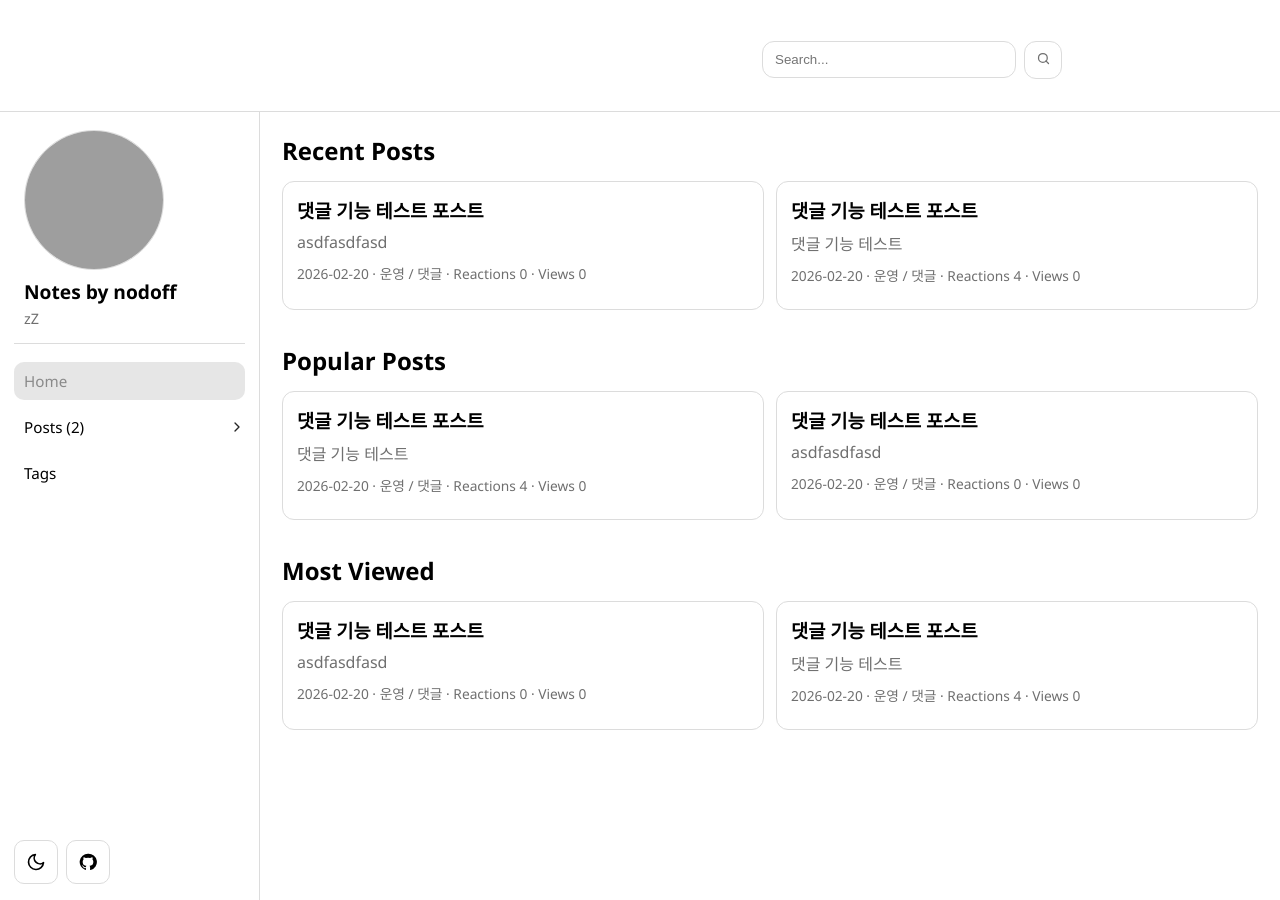
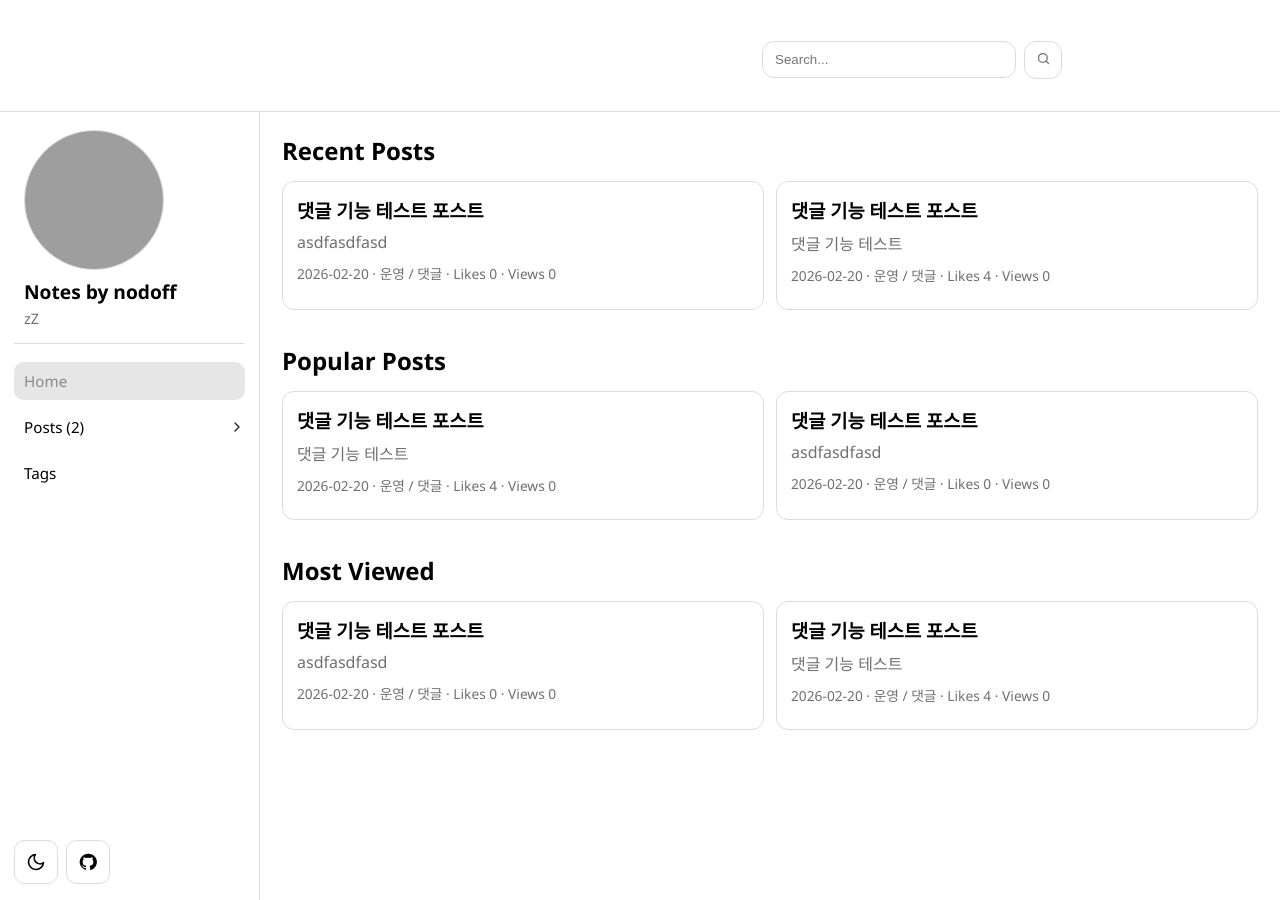
Before and after one commit to nodoff365/nodoff365.github.io, a Jekyll site: the page built from index.html, in a window 1280 px wide. Built offline with Jekyll 4.4.1, drawn with Linux system fonts in a browser that asks for light colours; the list of posts is cut into pages by our own code; comment, search, counter and statistics services are not loaded; grey boxes are pictures that could not be loaded.

Commit message:
rename reactions label to likes

```diff
--- a/_includes/post-card.html
+++ b/_includes/post-card.html
@@ -8,7 +8,7 @@
     <span>&middot;</span>
     <span>{{ include.post.categories[0] }} / {{ include.post.categories[1] }}</span>
     <span>&middot;</span>
-    <span data-reaction-count data-post-url="{{ include.post.url }}" data-post-slug="{{ include.post.slug }}">Reactions 0</span>
+    <span data-reaction-count data-post-url="{{ include.post.url }}" data-post-slug="{{ include.post.slug }}">Likes 0</span>
     <span>&middot;</span>
     <span data-view-count data-post-url="{{ include.post.url }}">Views 0</span>
   </p>
--- a/_layouts/post.html
+++ b/_layouts/post.html
@@ -12,7 +12,7 @@ layout: default
         <span>&middot;</span>
         <span>{{ page.author | default: site.author.name }}</span>
         <span>&middot;</span>
-        <span data-reaction-count data-post-url="{{ page.url }}" data-post-slug="{{ page.slug }}">Reactions 0</span>
+        <span data-reaction-count data-post-url="{{ page.url }}" data-post-slug="{{ page.slug }}">Likes 0</span>
         <span>&middot;</span>
         <span data-view-count data-post-url="{{ page.url }}">Views 0</span>
       </p>
--- a/assets/js/main.js
+++ b/assets/js/main.js
@@ -335,7 +335,7 @@
             <span>&middot;</span>
             <span>${categoryText}</span>
             <span>&middot;</span>
-            <span data-reaction-count data-post-url="${safeUrl}" data-post-slug="${safeSlug}">Reactions 0</span>
+            <span data-reaction-count data-post-url="${safeUrl}" data-post-slug="${safeSlug}">Likes 0</span>
             <span>&middot;</span>
             <span data-view-count data-post-url="${safeUrl}">Views 0</span>
           </p>
--- a/assets/js/metrics.js
+++ b/assets/js/metrics.js
@@ -49,7 +49,7 @@
   }
 
   function setReaction(el, count) {
-    el.textContent = `Reactions ${count}`;
+    el.textContent = `Likes ${count}`;
     const card = el.closest(".post-card");
     if (card) card.dataset.reactions = String(count);
   }
```
